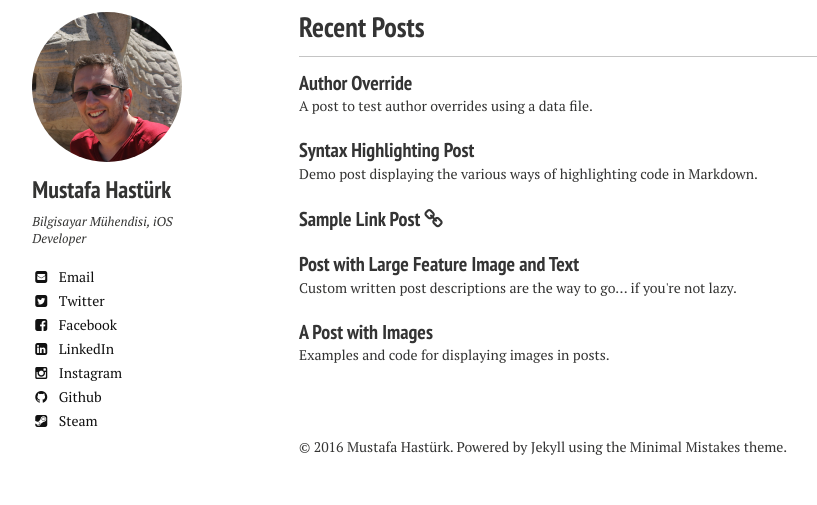
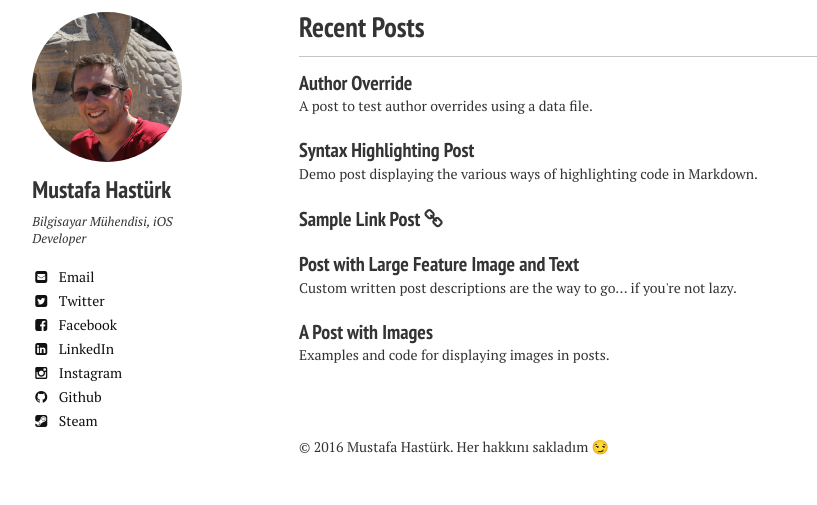
Before and after one commit to conqs/muhasturk.github.io, a Jekyll site: the page built from index.md, in a window 1280 px wide. Shown: the part 1069-1574 px from the top of the page, without its empty margins (21-838 px from the left). Built offline with Jekyll 4.4.1, drawn with Linux system fonts in a browser that asks for light colours; nearby versions of some CDN libraries.

Commit message:
set footer

```diff
--- a/_includes/_footer.html
+++ b/_includes/_footer.html
@@ -12,4 +12,4 @@
 </div><!-- /.google-ads -->
 {% endif %}
 
-<span>&copy; {{ site.time | date: '%Y' }} {{ site.owner.name }}. Powered by <a href="http://jekyllrb.com" rel="nofollow">Jekyll</a> using the <a href="https://mademistakes.com/work/minimal-mistakes-jekyll-theme/" rel="nofollow">Minimal Mistakes</a> theme.</span>
+<span>&copy; {{ site.time | date: '%Y' }} {{ site.owner.name }}. Her hakkını sakladım 😏</span>
```
